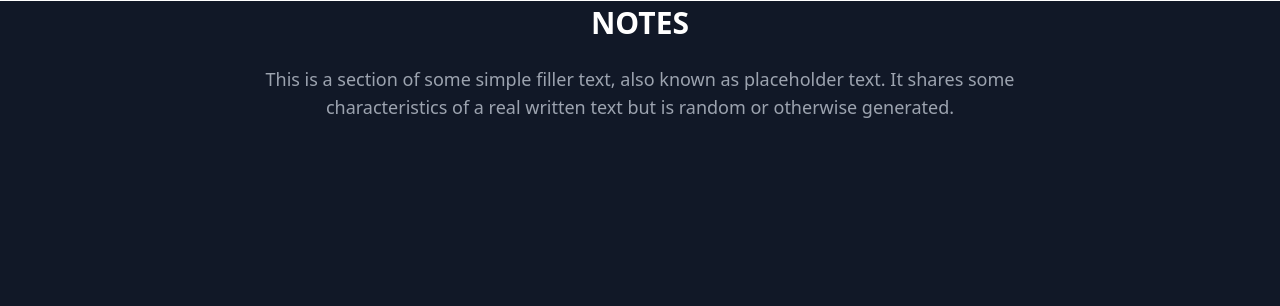
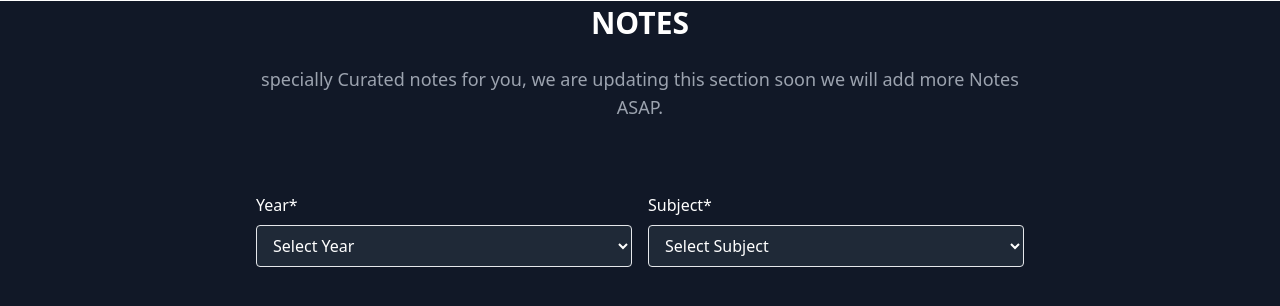
Before and after one commit to riaan-attar/AceUp, a Django app: page /displayNotes/ in a window 1280 px wide. Shown: the part 91-397 px from the top of the page. Run offline with Django 4.2, Linux system fonts and the light colour scheme; some libraries are stand-ins or nearby versions.

Commit message:
add filter for notes frontend

```diff
--- a/templates/notes.html
+++ b/templates/notes.html
@@ -54,13 +54,36 @@
     <div class="mb-10 md:mb-16">
       <h2 class="mb-4 text-center text-2xl font-bold text-white md:mb-6 lg:text-3xl">NOTES</h2>
 
-      <p class="mx-auto max-w-screen-md text-center text-gray-400 md:text-lg">This is a section of some simple filler text, also known as placeholder text. It shares some characteristics of a real written text but is random or otherwise generated.</p>
+      <p class="mx-auto max-w-screen-md text-center text-gray-400 md:text-lg">specially Curated notes for you, we are updating this section soon we will add more Notes ASAP.</p>
     </div>
     <!-- text - end -->
 
   </div>
 </div>
+<div class="bg-gray-900 text-white py-4 sm:py-6 lg:py-1">
+    <div class="mx-auto max-w-screen-2xl px-4 md:px-1">
+<form id="chatbotForm" class="mx-auto grid max-w-screen-md gap-4 sm:grid-cols-2">
+  <div>
+    <label for="year" class="mb-2 inline-block text-sm sm:text-base">Year*</label>
+    <select id="year" name="year" class="w-full rounded border bg-gray-800 px-3 py-2 text-white outline-none ring-indigo-500 transition duration-100 focus:ring">
+      <option value="">Select Year</option>
+      <option value="first">First</option>
+      <option value="second">Second</option>
+      <option value="third">Third</option>
+      <option value="fourth">Fourth</option>
+    </select>
+  </div>
 
+  <div>
+    <label for="subject" class="mb-2 inline-block text-sm sm:text-base">Subject*</label>
+    <select id="subject" name="subject" class="w-full rounded border bg-gray-800 px-3 py-2 text-white outline-none ring-indigo-500 transition duration-100 focus:ring">
+      <option value="">Select Subject</option>
+      <!-- Subjects will be dynamically populated based on year selection -->
+    </select>
+  </div>
+</form>
+</div>
+</div>
 <div class="bg-gray-900 py-6 sm:py-8 lg:py-1">
 
     <div class="mx-auto max-w-screen-2xl px-4 md:px-8">
@@ -77,6 +100,28 @@
     </div>
 
   </div>
+  <script>
+    const subjects = {
+      first: ["Linear Algebra", "Physics", "Chemistry", "Fundamentals of Electronics", "Fundamentals of Electrical Engg.","Differential Equations & Integral Calculus","Programming in C","Computational Thinking"],
+      second: ["Mathematics II", "Data Structures", "Digital Electronics", "Object-Oriented Programming", "Computer Networks"],
+      third: ["Algorithms", "Operating Systems", "Database Management Systems","JAVA PRIMER"],
+      fourth: ["Software Engineering", "Artificial Intelligence", "Machine Learning", "Data Science"]
+    };
 
+    document.getElementById('year').addEventListener('change', function() {
+      const year = this.value;
+      const subjectDropdown = document.getElementById('subject');
+      subjectDropdown.innerHTML = '<option value="">Select Subject</option>'; // Clear previous options
+
+      if (subjects[year]) {
+        subjects[year].forEach(subject => {
+          const option = document.createElement('option');
+          option.value = subject;
+          option.textContent = subject;
+          subjectDropdown.appendChild(option);
+        });
+      }
+    });
+  </script>
 </body>
 </html>
--- a/user/views.py
+++ b/user/views.py
@@ -10,7 +10,8 @@ from django.core.files.base import ContentFile
 import os# Create your views here.
 
 def landing(request):
-    return render(request, 'index.html')
+    doc = docs.objects.all()
+    return render(request , "index.html",{"docs":doc})
 
 def roadmapsview(request):
     if request.method == 'GET':
@@ -132,6 +133,6 @@ def upload_pdfs(request):
                     url=file_path
                 )
 
-            return redirect('your_success_url')  # Redirect to a success page or another view
+            return render('adddocs.html')  # Redirect to a success page or another view
 
-    return render(request, 'upload_pdfs.html')  # Render a template with a file upload form
+    return render(request, 'adddocs.html')  # Render a template with a file upload form
```
Also changed, not shown: templates/contact.html (+19 -19 lines), templates/index.html (+7 -5 lines), templates/testing.html (+29 -31 lines), db.sqlite3, satic/images/Ashish.png (added), satic/images/aryan.jpg (added), satic/images/prasad.jpg (added), satic/images/riaan2.png (added), 4 other files.
